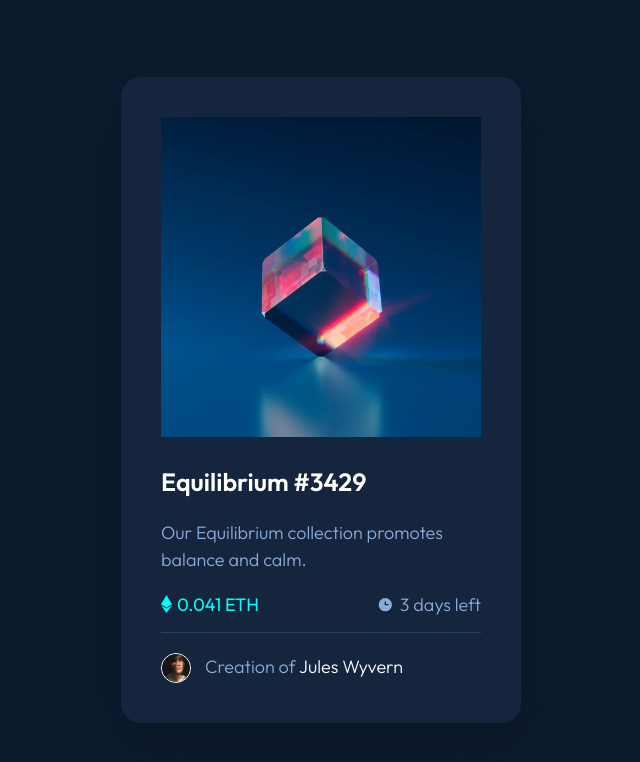
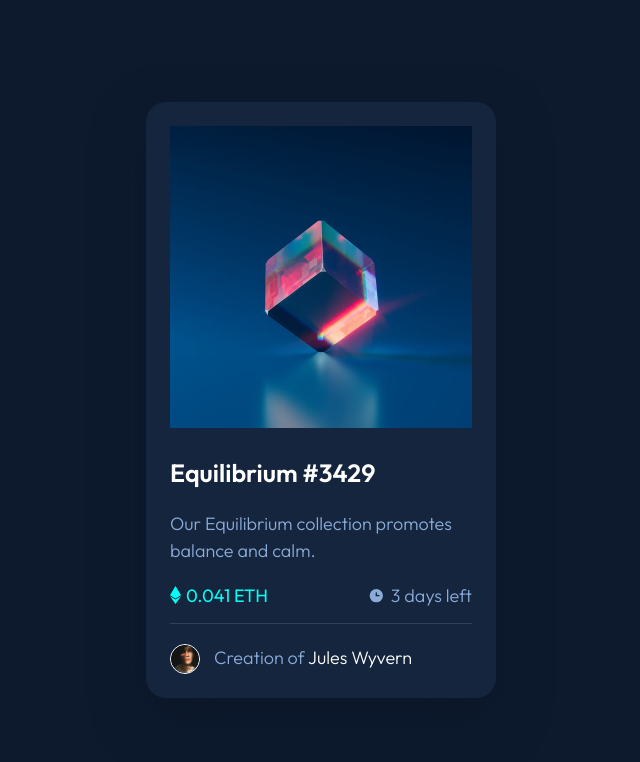
Before and after one commit to pvkom26/NFT-Preview-Challenge, a plain HTML site: page index.html in a window 1280 px wide. Shown: the whole page, without its empty margins (319-959 px from the left). Drawn offline with Linux system fonts and the light colour scheme.

Commit message:
Upated max-width and removed width on the card; updated padding; added link to the image

```diff
--- a/index.html
+++ b/index.html
@@ -26,15 +26,15 @@
     <div class="wrapper">
       <main class="card">
         <div class="img-container">
-          <img
-            class="card__img"
-            src="images/image-equilibrium.jpg"
-            alt="Equilibrium NFT"
-          />
+          <a href="#">
+            <img
+              class="card__img"
+              src="images/image-equilibrium.jpg"
+              alt="Equilibrium NFT" />
 
-          <div class="img-overlay">
-            <img src="images/icon-view.svg" alt="" />
-          </div>
+            <div class="img-overlay">
+              <img src="images/icon-view.svg" alt="" /></div
+          ></a>
         </div>
         <div class="card__content">
           <a href="#"><h1 class="card__heading">Equilibrium #3429</h1></a>
--- a/style.css
+++ b/style.css
@@ -36,7 +36,7 @@ a:hover  {
 
 .card {
     width: 90%;
-    max-width: 400px;
+    max-width: 350px;
     margin-inline: auto;
     font-family: 'Outfit', sans-serif;
     font-size: 1.8rem;
@@ -46,7 +46,7 @@ a:hover  {
     flex-direction: column;
     background-color: hsl(216, 50%, 16%);
     color: hsl(215, 51%, 70%);
-    padding: 4rem;
+    padding: 2.4rem;
     border-radius: 20px;
     box-shadow: 0px 20px 50px 0px #0c1729;
 }
```
